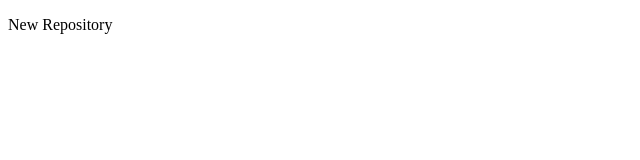
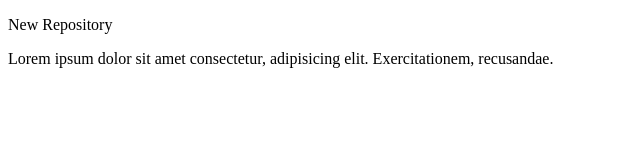
Before and after one commit to rabeennaeem/without-clone, a plain HTML site: page index.html in a window 1280 px wide. Shown: the whole page, without its empty margins (0-640 px from the left). Drawn offline with Linux system fonts and the light colour scheme.

Commit message:
Add new feature

```diff
--- a/index.html
+++ b/index.html
@@ -7,5 +7,6 @@
 </head>
 <body>
     <p>New Repository</p>
+    <p>Lorem ipsum dolor sit amet consectetur, adipisicing elit. Exercitationem, recusandae.</p>
 </body>
 </html>
```
